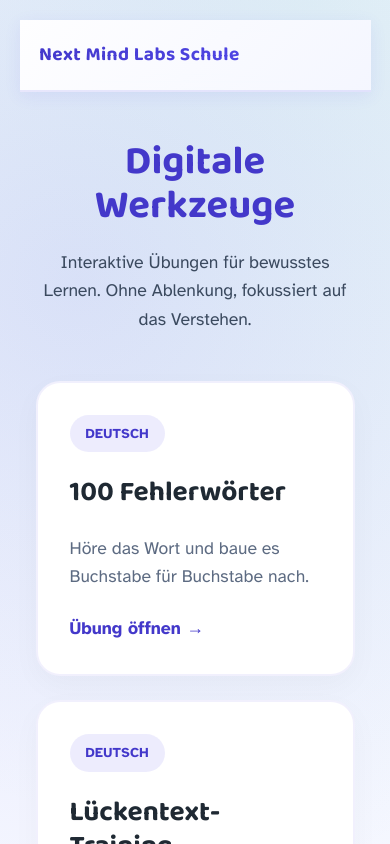
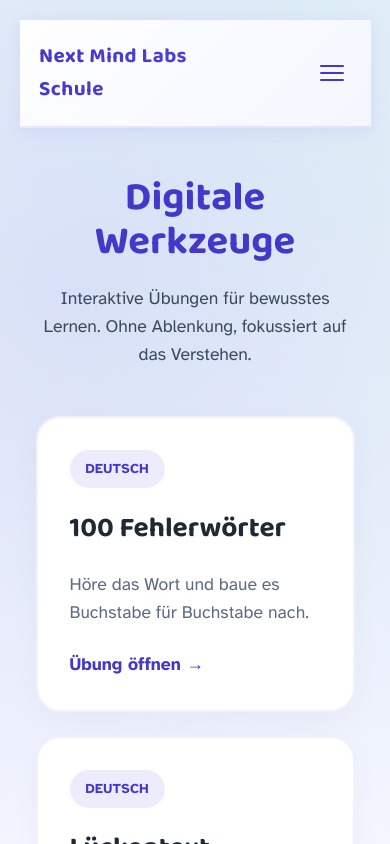
Before and after one commit to JMCourtois/NextMindLabsWeb, a Next.js app: page /schule in a window 390 px wide. Shown: the top 844 px of the page. Built offline with nearby package versions, Linux system fonts and the light colour scheme.

Commit message:
✏️ There was no burger menu for mobile

```diff
--- a/app/schule/components/SchuleNav.module.css
+++ b/app/schule/components/SchuleNav.module.css
@@ -40,6 +40,7 @@
   text-decoration: none;
   transition: all 0.3s ease;
   position: relative;
+  z-index: 51; /* Ensure logo stays above mobile menu */
 }
 
 .logo::after {
@@ -77,6 +78,7 @@
   transition: all 0.2s ease;
   text-decoration: none;
   border-radius: var(--radius-sm);
+  display: inline-block;
 }
 
 .navLink::before {
@@ -127,6 +129,98 @@
   width: 80%;
 }
 
+/* Mobile Menu Button */
+.mobileMenuBtn {
+  display: none;
+  flex-direction: column;
+  justify-content: center;
+  align-items: center;
+  gap: 5px;
+  width: 2.5rem;
+  height: 2.5rem;
+  border: none;
+  background: transparent;
+  cursor: pointer;
+  z-index: 51; /* Above mobile menu */
+  padding: 0;
+}
+
+.bar {
+  width: 24px;
+  height: 2px;
+  background-color: var(--color-primary-strong);
+  border-radius: 2px;
+  transition: all 0.3s ease;
+}
+
+.mobileMenuBtn[aria-expanded="true"] .bar:nth-child(1) {
+  transform: translateY(7px) rotate(45deg);
+}
+
+.mobileMenuBtn[aria-expanded="true"] .bar:nth-child(2) {
+  opacity: 0;
+}
+
+.mobileMenuBtn[aria-expanded="true"] .bar:nth-child(3) {
+  transform: translateY(-7px) rotate(-45deg);
+}
+
+/* Mobile Navigation Overlay */
+.mobileNav {
+  position: fixed;
+  top: 0;
+  left: 0;
+  width: 100%;
+  height: 100vh;
+  background: rgba(255, 255, 255, 0.98);
+  backdrop-filter: blur(16px);
+  padding-top: 6rem;
+  padding-left: 1.5rem;
+  padding-right: 1.5rem;
+  display: flex;
+  flex-direction: column;
+  gap: 1.5rem;
+  transform: translateY(-100%);
+  transition: transform 0.3s cubic-bezier(0.4, 0, 0.2, 1);
+  z-index: 49; /* Behind header content */
+  visibility: hidden;
+}
+
+.mobileNav.open {
+  transform: translateY(0);
+  visibility: visible;
+}
+
+.mobileNavList {
+  list-style: none;
+  padding: 0;
+  margin: 0;
+  display: flex;
+  flex-direction: column;
+  gap: 1rem;
+}
+
+.mobileNavLink {
+  font-family: var(--font-display);
+  font-size: 1.5rem;
+  font-weight: 700;
+  color: var(--color-muted-strong);
+  text-decoration: none;
+  display: block;
+  padding: 0.75rem 0;
+  border-bottom: 1px solid rgba(0,0,0,0.05);
+  transition: color 0.2s ease;
+}
+
+.mobileNavLink:hover,
+.mobileNavLink:focus {
+  color: var(--color-primary);
+}
+
+.mobileNavLink.active {
+  color: var(--color-primary-strong);
+}
+
 @media (max-width: 900px) {
   .navList {
     gap: 0.75rem;
@@ -138,12 +232,16 @@
   }
 }
 
-@media (max-width: 600px) {
-  .logo {
-    font-size: 1.2rem;
-  }
-
+@media (max-width: 768px) { /* Adjusted breakpoint for mobile menu */
   .navList {
     display: none;
   }
+
+  .mobileMenuBtn {
+    display: flex;
+  }
+
+  .logo {
+    font-size: 1.3rem;
+  }
 }
--- a/app/schule/components/SchuleNav.tsx
+++ b/app/schule/components/SchuleNav.tsx
@@ -1,5 +1,6 @@
 "use client";
 
+import { useState, useEffect } from "react";
 import Link from "next/link";
 import { usePathname } from "next/navigation";
 import styles from "./SchuleNav.module.css";
@@ -12,18 +13,46 @@
 
 export function SchuleNav() {
   const pathname = usePathname();
+  const [isOpen, setIsOpen] = useState(false);
 
   const isActive = (href: string) => {
     return pathname?.startsWith(href);
   };
 
+  const toggleMenu = () => {
+    setIsOpen(!isOpen);
+  };
+
+  const closeMenu = () => {
+    setIsOpen(false);
+  };
+
+  // Close menu when route changes (optional, but good practice)
+  useEffect(() => {
+    setIsOpen(false);
+  }, [pathname]);
+
+  // Prevent scrolling when menu is open
+  useEffect(() => {
+    if (isOpen) {
+      document.body.style.overflow = "hidden";
+    } else {
+      document.body.style.overflow = "unset";
+    }
+    return () => {
+      document.body.style.overflow = "unset";
+    };
+  }, [isOpen]);
+
   return (
     <header className={styles.header}>
       <div className={styles.container}>
         <div className={styles.inner}>
-          <Link href="/schule" className={styles.logo} aria-label="Next Mind Labs Schule">
+          <Link href="/schule" className={styles.logo} aria-label="Next Mind Labs Schule" onClick={closeMenu}>
             Next Mind Labs Schule
           </Link>
+
+          {/* Desktop Navigation */}
           <nav aria-label="Schule navigation">
             <ul className={styles.navList}>
               {SCHULE_NAV_ITEMS.map((item) => (
@@ -38,7 +67,38 @@
               ))}
             </ul>
           </nav>
+
+          {/* Mobile Menu Button */}
+          <button
+            className={styles.mobileMenuBtn}
+            onClick={toggleMenu}
+            aria-label="Menu"
+            aria-expanded={isOpen}
+          >
+            <span className={styles.bar}></span>
+            <span className={styles.bar}></span>
+            <span className={styles.bar}></span>
+          </button>
         </div>
+      </div>
+
+      {/* Mobile Navigation Overlay */}
+      <div className={`${styles.mobileNav} ${isOpen ? styles.open : ''}`}>
+        <nav aria-label="Mobile navigation">
+          <ul className={styles.mobileNavList}>
+            {SCHULE_NAV_ITEMS.map((item) => (
+              <li key={item.href}>
+                <Link
+                  href={item.href}
+                  className={`${styles.mobileNavLink} ${isActive(item.href) ? styles.active : ''}`}
+                  onClick={closeMenu}
+                >
+                  {item.label}
+                </Link>
+              </li>
+            ))}
+          </ul>
+        </nav>
       </div>
     </header>
   );
```
